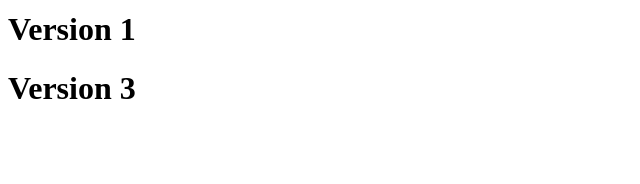
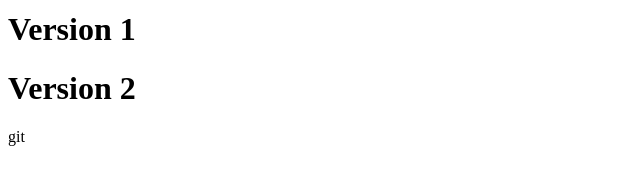
Before and after one commit to MeghanaMuniputra/Onlinedev, a plain HTML site: page index.html in a window 1280 px wide. Shown: the part 244-428 px from the top of the page, 0-640 px from the left. Drawn offline with Linux system fonts and the light colour scheme.

Commit message:
version 2

```diff
--- a/index.html
+++ b/index.html
@@ -11,6 +11,6 @@
     <h1>Version 1</h1>
     <h1>Version 1</h1>
     <h1>Version 1</h1>
-    <h1>Version 3</h1>
+    <h1>Version 2</h1>git
 </body>
 </html>
```
